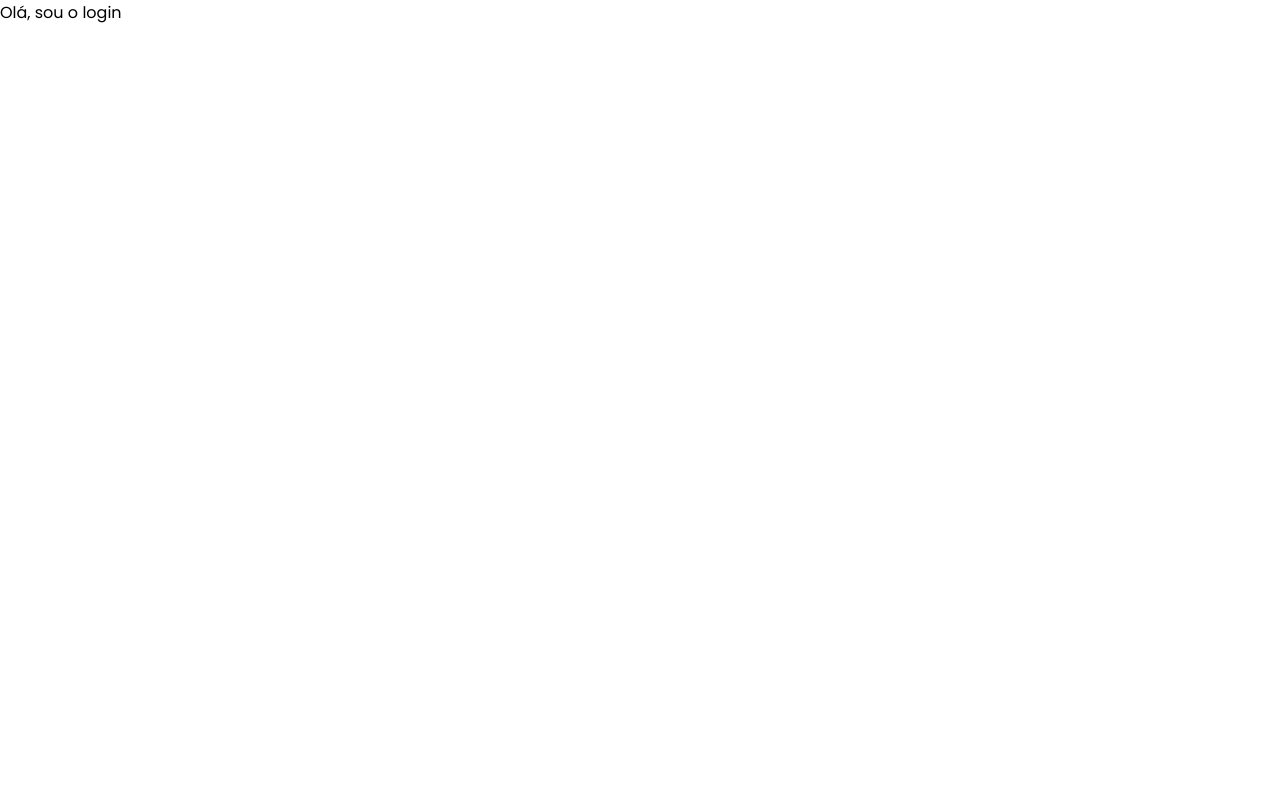
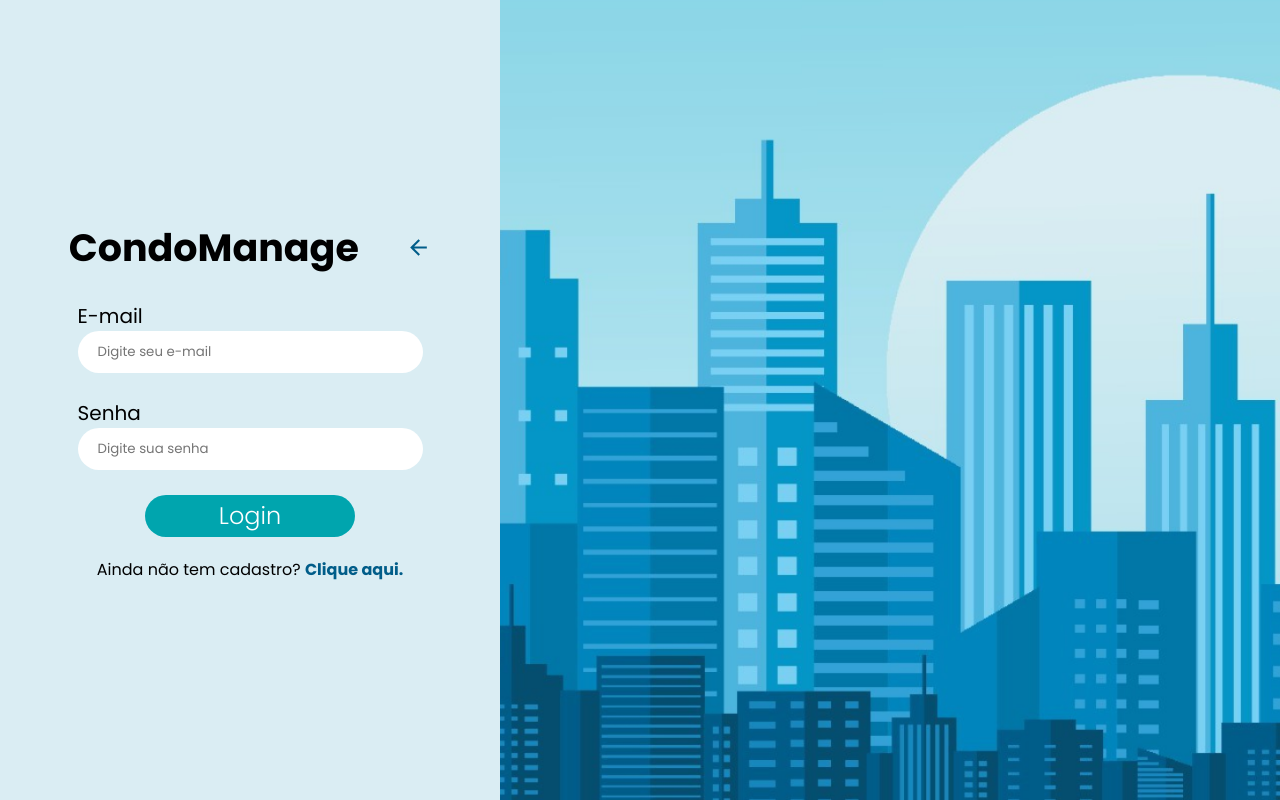
Before and after one commit to omarcolombari/condomanage, a React (Create React App) app: page /login in a window 1280 px wide. Built offline with nearby package versions, Linux system fonts and the light colour scheme.

Commit message:
feat: created login page

```diff
--- a/src/pages/Login/index.jsx
+++ b/src/pages/Login/index.jsx
@@ -1,5 +1,91 @@
+import {
+  Container,
+  ContainerButton,
+  ContainerContent,
+  ContainerForm,
+  ContainerHeader,
+} from "./style";
+import { MdOutlineArrowBack } from "react-icons/md";
+import * as yup from "yup";
+import { yupResolver } from "@hookform/resolvers/yup";
+import { useForm } from "react-hook-form";
+import { useHistory } from "react-router-dom";
+import api from "../../services/api";
+import { toast, ToastContainer } from "react-toastify";
+import "react-toastify/dist/ReactToastify.css";
+import { Link } from "react-router-dom";
+
 const Login = () => {
-    return ( <div>Olá, sou o login</div> );
-}
+  const history = useHistory();
+
+  const schema = yup.object().shape({
+    email: yup.string().email("E-mail inválido").required("E-mail obrigatório"),
+    password: yup.string().required("Senha obrigatória"),
+  });
+
+  const {
+    register,
+    handleSubmit,
+    formState: { errors },
+  } = useForm({
+    resolver: yupResolver(schema),
+  });
+
+  const handleNavigation = (path) => {
+    return history.push(path);
+  };
+
+  const handleFormSubmit = (data) => {
+    api
+      .post("/login", data)
+      .then((response) => {
+        console.log(response.data);
+        const { accessToken } = response.data;
+        const { user } = response.data;
+        toast.success("Login realizado com sucesso!");
+        localStorage.setItem("@CondoManage:token", JSON.stringify(accessToken));
+        localStorage.setItem("@CondoManage:infos", JSON.stringify({ user }));
+      })
+      .catch((err) => toast.error("E-mail ou senha inválidos"));
+  };
+
+  return (
+    <Container>
+      <ContainerContent>
+        <ContainerHeader>
+          <h1>CondoManage</h1>
+          <MdOutlineArrowBack onClick={() => handleNavigation("/")} />
+        </ContainerHeader>
+        <ContainerForm onSubmit={handleSubmit(handleFormSubmit)}>
+          <div className="container-input">
+            <span>E-mail</span>
+            <input
+              type="email"
+              placeholder="Digite seu e-mail"
+              {...register("email")}
+            />
+            <span className="error">{errors.email?.message}</span>
+          </div>
+          <div className="container-input">
+            <span>Senha</span>
+            <input
+              type="password"
+              placeholder="Digite sua senha"
+              {...register("password")}
+            />
+            <span className="error">{errors.password?.message}</span>
+          </div>
+          <ContainerButton>
+            <button type="submit">Login</button>
+          </ContainerButton>
+        </ContainerForm>
+        <div>
+          Ainda não tem cadastro? <Link to="/signup">Clique aqui.</Link>
+        </div>
+      </ContainerContent>
+      <ToastContainer position="top-left" />
+    </Container>
+  );
+};
 
 export default Login;
--- a/src/pages/Login/style.js
+++ b/src/pages/Login/style.js
@@ -0,0 +1,186 @@
+import { keyframes } from "styled-components";
+import styled from "styled-components";
+import background1 from "../../assets/background.png"
+
+
+const ContainerAnimated = keyframes`
+
+    from {
+        transform: translateX(-550px);
+    }
+
+    /* to {
+
+    } */
+
+`
+
+export const Container = styled.div`
+
+    width: 100%;
+    height: 100vh;
+    display: flex;
+    flex-direction: column;
+    align-items: center;
+    background-color: #daedf3;
+
+    @media (min-width: 768px){
+        flex: 1;
+        background: url(${background1}) no-repeat;
+        background-size: cover;
+        background-position: center;
+        align-items: flex-start;
+    }
+`
+
+export const ContainerContent = styled.div`
+
+    display: flex;
+    width: 100%;
+    height: 100%;
+    flex-direction: column;
+    justify-content: center;
+    align-items: center;
+    animation: ${ContainerAnimated} 0.5s;
+
+    @media (min-width: 768px) {
+        width: 50%;
+        max-width: 500px;
+        background-color: #daedf3;
+        align-items: center;
+    }
+
+    .info-text {
+        margin-top: 55px;
+    }
+
+    a {
+        text-decoration: none;
+        color: #005d89;
+        font-weight: 700;
+        transition: 0.3s;
+
+        :hover {
+            color: #0196c1;
+        }
+    }
+
+`
+
+export const ContainerHeader = styled.div`
+    width: 100%;
+    max-width: 410px;
+    display: flex;
+    align-items: center;
+    justify-content: space-around;
+
+    svg {
+        color: #005d89;
+        font-size: 25px;
+        cursor: pointer;
+        transition: 0.3s;
+
+        :hover {
+            color: #0196c1;
+        }
+    }
+
+    h1 {
+        @media (min-width: 768px){
+            font-size: 38px;
+        }
+    }
+
+`
+
+export const ContainerForm = styled.form`
+
+    width: 100%;
+    display: flex;
+    align-items: center;
+    flex-direction: column;
+    padding: 0 15px;
+
+    .error {
+        color: firebrick;
+        font-size: 12px;
+        font-weight: 600;
+        margin-left: 20px;
+    }
+
+    .container-input {
+        display: flex;
+        font-family: 'Poppins', sans-serif;
+        width: 100%;
+        max-width: 345px;
+        flex-direction: column;
+
+
+        input {
+            width: 100%;
+            max-width: 345px;
+            margin: 0 auto;
+            height: 42px;
+            border: none;
+            border-radius: 30px;
+            padding: 20px;
+            background-color: #FFF;
+        }
+
+        span:nth-child(1) {
+            font-size: 20px;
+        }
+    }
+
+    .container-input:nth-child(1) {
+        margin-top: 25px;
+        margin-bottom: 25px;
+    }
+    .container-input:nth-child(2) {
+        margin-bottom: 25px;
+    }
+
+
+`
+
+export const ContainerButton = styled.div`
+
+    width: 100%;
+    display: flex;
+    flex-direction: column;
+    justify-content: space-evenly;
+    align-items: center;
+
+    @media (min-width: 768px) {
+        flex-direction: row;
+        max-width: 435px;
+        align-items: flex-start;
+
+    }
+
+    button {
+        width: 65%;
+        max-width: 210px;
+        margin-bottom: 20px;
+        height: 42px;
+        background-color: #00A5AE;
+        font-size: 24px;
+        font-weight: 300;
+        border: none;
+        border-radius: 30px;
+        color: #FFF;
+        transition: 0.3s;
+        cursor: pointer;
+
+        :hover {
+            background-color: #005d89;
+        }
+
+/*
+        @media (min-width: 768px) {
+            width: 65%;
+            max-width: 215px;
+        } */
+    }
+
+`
--- /dev/null
+++ b/src/services/api.js
@@ -0,0 +1,7 @@
+import axios from 'axios'
+
+const api = axios.create({
+    baseURL: "https://api-condomanage.herokuapp.com/"
+})
+
+export default api
```
